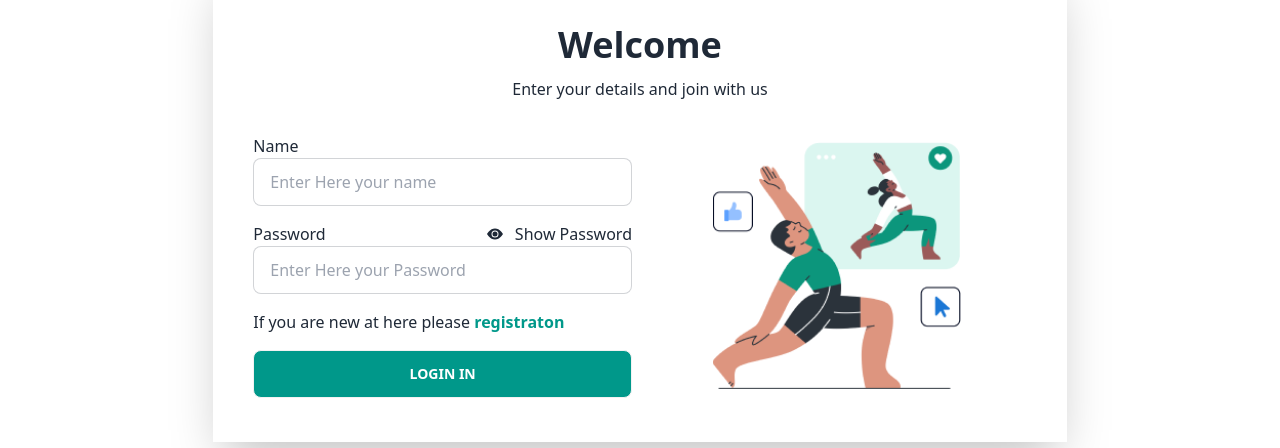
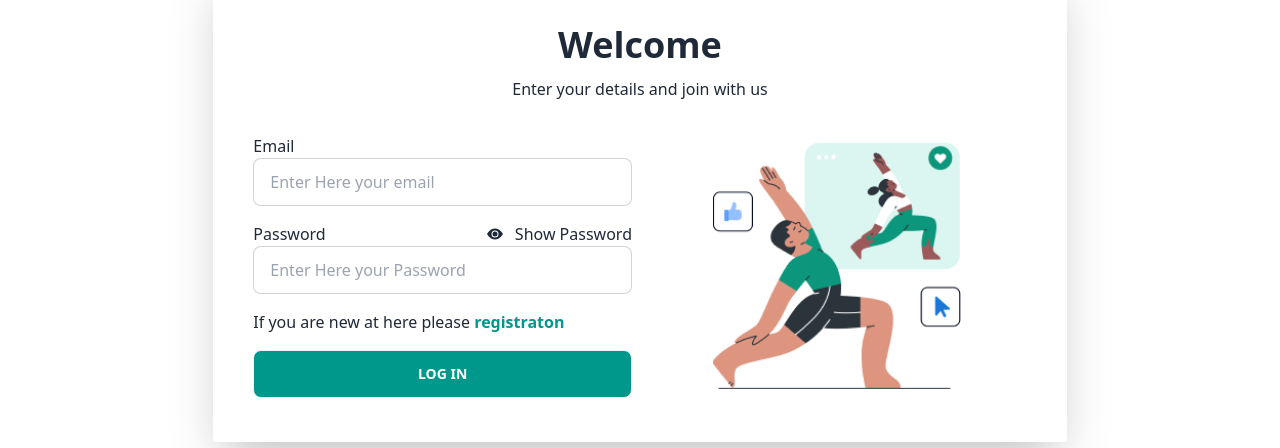
Before and after one commit to imran0dot/panda-learn, a React (Vite) app: page /login in a window 1280 px wide. Shown: the part 187-635 px from the top of the page. Built offline with nearby package versions, Linux system fonts and the light colour scheme; no server answers.

Commit message:
auth context setup complete

```diff
--- a/src/Components/Forms/Login.jsx
+++ b/src/Components/Forms/Login.jsx
@@ -1,20 +1,26 @@
 import { BsEyeSlashFill, BsEyeFill } from 'react-icons/bs'
 import { useForm } from "react-hook-form";
+import useAuth from '../../Hooks/useAuth';
+import SubmitBtn from '../../shared/sharedComponents/SubmitBtn';
 
 const Login = ({ passwordType, setPasswordType, setFormControl }) => {
     const { register, handleSubmit, watch, formState: { errors } } = useForm();
-
-    const onSubmit = data => console.log(data);
+    const { signIn, loading } = useAuth()
+    const onSubmit = (data) => {
+        const { email, password } = data;
+        signIn(email, password);
+    };
     return (
         <form
             onSubmit={handleSubmit(onSubmit)}
             className='flex flex-col gap-4'>
             <label>
-                <p>Name</p>
+                <p>Email</p>
                 <input
-                    placeholder="Enter Here your name"
+                    type='email'
+                    placeholder="Enter Here your email"
                     className="input input-bordered w-full"
-                    {...register("name", { required: true })} />
+                    {...register("email", { required: true })} />
                 {errors.name && <span className='text-red-800'>This field is required</span>}
             </label>
 
@@ -42,12 +48,9 @@ const Login = ({ passwordType, setPasswordType, setFormControl }) => {
                     {...register("password", { required: true })} />
             </label>
             <p>If you are new at here please <span
-            onClick={() => setFormControl(false)}
-             className='text-[#00988A] font-bold cursor-pointer'>registraton</span></p>
-            <input
-
-                className='btn bg-[#00988A] text-white hover:bg-[#2E836F]'
-                type="submit" value="Login in" />
+                onClick={() => setFormControl(false)}
+                className='text-[#00988A] font-bold cursor-pointer'>registraton</span></p>
+                <SubmitBtn loading={loading}>Log in</SubmitBtn>
         </form >
     );
 };
--- /dev/null
+++ b/src/Hooks/useAuth.js
@@ -0,0 +1,9 @@
+import { useContext } from 'react';
+import { AuthContext } from '../Providers/AuthProvider';
+
+const useAuth = () => {
+    const authInfo = useContext(AuthContext);
+    return authInfo;
+}
+
+export default useAuth
--- /dev/null
+++ b/src/Providers/AuthProvider.jsx
@@ -0,0 +1,85 @@
+import { createContext, useEffect, useState } from 'react'
+import { app } from '../Components/Firebase/config'
+import {
+    GoogleAuthProvider,
+    createUserWithEmailAndPassword,
+    getAuth,
+    onAuthStateChanged,
+    sendPasswordResetEmail,
+    signInWithEmailAndPassword,
+    signInWithPopup,
+    signOut,
+    updateProfile,
+} from 'firebase/auth'
+
+
+export const AuthContext = createContext(null)
+const auth = getAuth(app)
+const googleProvider = new GoogleAuthProvider()
+
+const AuthProvider = ({ children }) => {
+    const [user, setUser] = useState(null);
+    const [loading, setLoading] = useState(false);
+
+    const createUser = (email, password) => {
+        setLoading(true)
+        return createUserWithEmailAndPassword(auth, email, password)
+    }
+
+    const signIn = (email, password) => {
+        setLoading(true)
+        return signInWithEmailAndPassword(auth, email, password)
+    }
+
+
+    const signInWithGoogle = () => {
+        setLoading(true)
+        return signInWithPopup(auth, googleProvider)
+    }
+
+    const resetPassword = email => {
+        setLoading(true)
+        return sendPasswordResetEmail(auth, email)
+    }
+
+    const logOut = () => {
+        setLoading(true)
+        return signOut(auth)
+    }
+
+    const updateUserProfile = (name, photo) => {
+        return updateProfile(auth.currentUser, {
+            displayName: name,
+            photoURL: photo,
+        })
+    }
+
+    useEffect(() => {
+        const unsubscribe = onAuthStateChanged(auth, currentUser => {
+            setUser(currentUser)
+            setLoading(false)
+        })
+        return () => {
+            return unsubscribe()
+        }
+    }, [])
+
+    const authInfo = {
+        user,
+        loading,
+        setLoading,
+        createUser,
+        signIn,
+        signInWithGoogle,
+        resetPassword,
+        logOut,
+        updateUserProfile,
+    }
+    return (
+        <AuthContext.Provider value={authInfo}>
+            {children}
+        </AuthContext.Provider>
+    );
+};
+
+export default AuthProvider;
--- /dev/null
+++ b/src/shared/sharedComponents/SubmitBtn.jsx
@@ -0,0 +1,12 @@
+import React from 'react';
+
+const SubmitBtn = ({ loading, children }) => {
+    return (
+        <input
+
+            className='btn bg-[#00988A] text-white hover:bg-[#2E836F]'
+            type="submit" value={children} />
+    );
+};
+
+export default SubmitBtn;
```
Also changed, not shown: src/main.jsx (+5 -6 lines).
